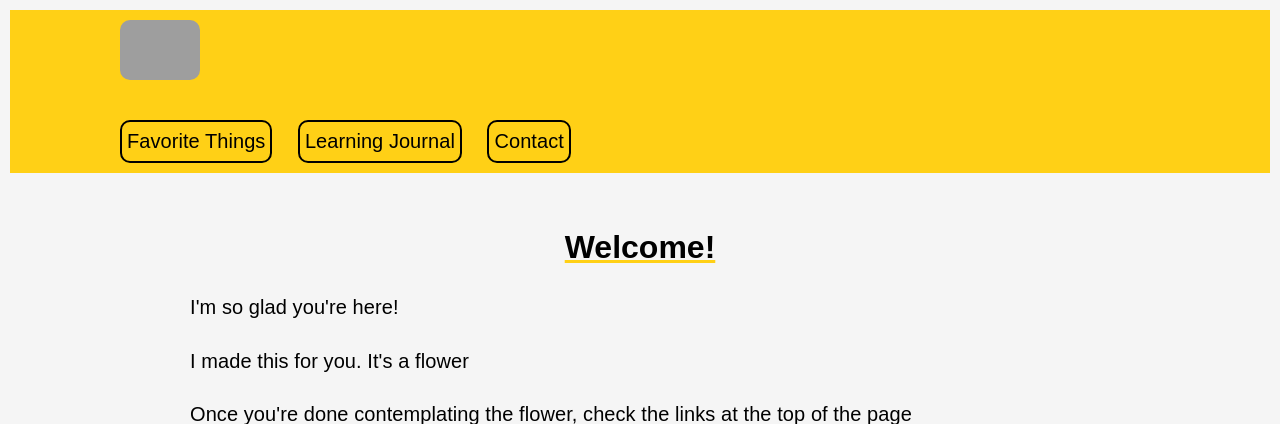
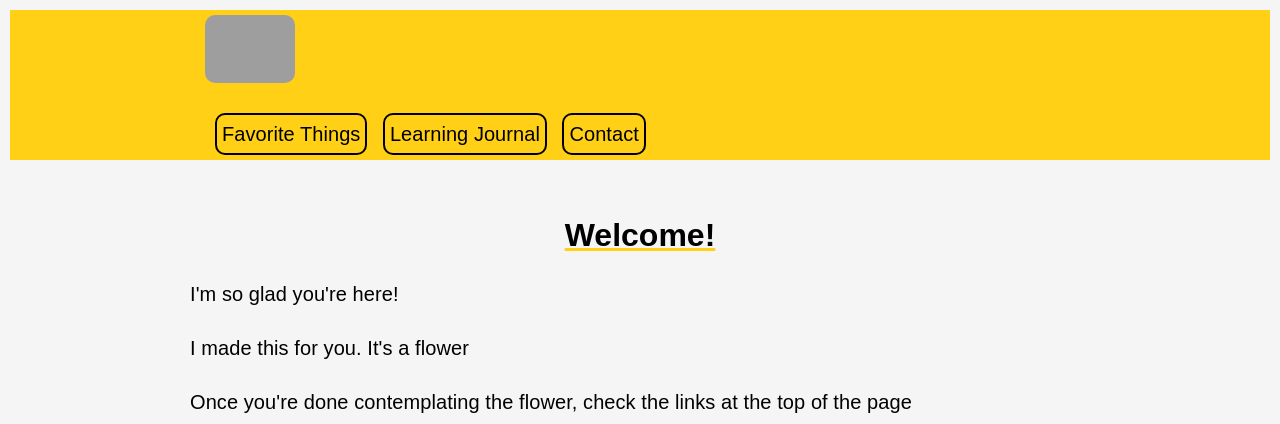
Before and after one commit to prolixmagus/pe-projects, a PHP site: page /projects/multi-page-website/index.html in a window 1280 px wide. Shown: the top 424 px of the page. Run offline with PHP 8.4, Linux system fonts and the light colour scheme; grey boxes are pictures that could not be loaded.

Commit message:
Adjust spacing in nav-bar

```diff
--- a/projects/multi-page-website/index.html
+++ b/projects/multi-page-website/index.html
@@ -30,7 +30,7 @@
 			<nav class='nav inner-column'>
 				<a href='index.html'>
 					<picture class='turkey'>
-						<img src='turkey.jpg' alt='water color turkey'>
+						<img class='turkey-hover' src='turkey.jpg' alt='water color turkey'>
 					</picture>
 				</a>
 				<ul>
--- a/projects/multi-page-website/style.css
+++ b/projects/multi-page-website/style.css
@@ -36,6 +36,15 @@ h1 {
 	text-decoration-color: #ffd016;
 }
 
+
+.nav-bar-links {
+	display: inline-block;
+	margin: 5px;
+	padding: 5px;
+	border: 2px solid black;
+	border-radius: 10px;
+}
+
 h2 {
 	color: steelblue;
 	font-size: 1.5rem;
@@ -67,30 +76,18 @@ li + li {
 	margin-top: 15px;
 }
 
-.nav.inner-column{
-	max-width: 1100px;
-}
 
-.nav-bar-links {
-	display: inline-block;
-	margin: 10px;
-	padding: 5px;
-	border: 2px solid black;
+img, picture {
 	border-radius: 10px;
 }
 
 .turkey {
 	max-width: 100px;
-	padding: 10px;
+	margin-left: 10px;
+	padding: 5px;
 }
 
-img {
-	border-radius: 10px;
-	margin-left: 20px;
-}
-}
-
-.turkey:hover {
+.turkey-hover:hover {
 	border: 2px solid black;
 }
 
@@ -107,7 +104,7 @@ a:visited{
 	color: #a1045a;
 }
 
-.disclaimer{
+.disclaimer {
 	border: 2px solid red;
 	padding: 10px;
 	margin-top: 40px;
@@ -134,6 +131,7 @@ a:visited{
 /* IMAGE RESET */
 picture {
 	display: block;
+	height: auto;
 }
 
 img {
```
